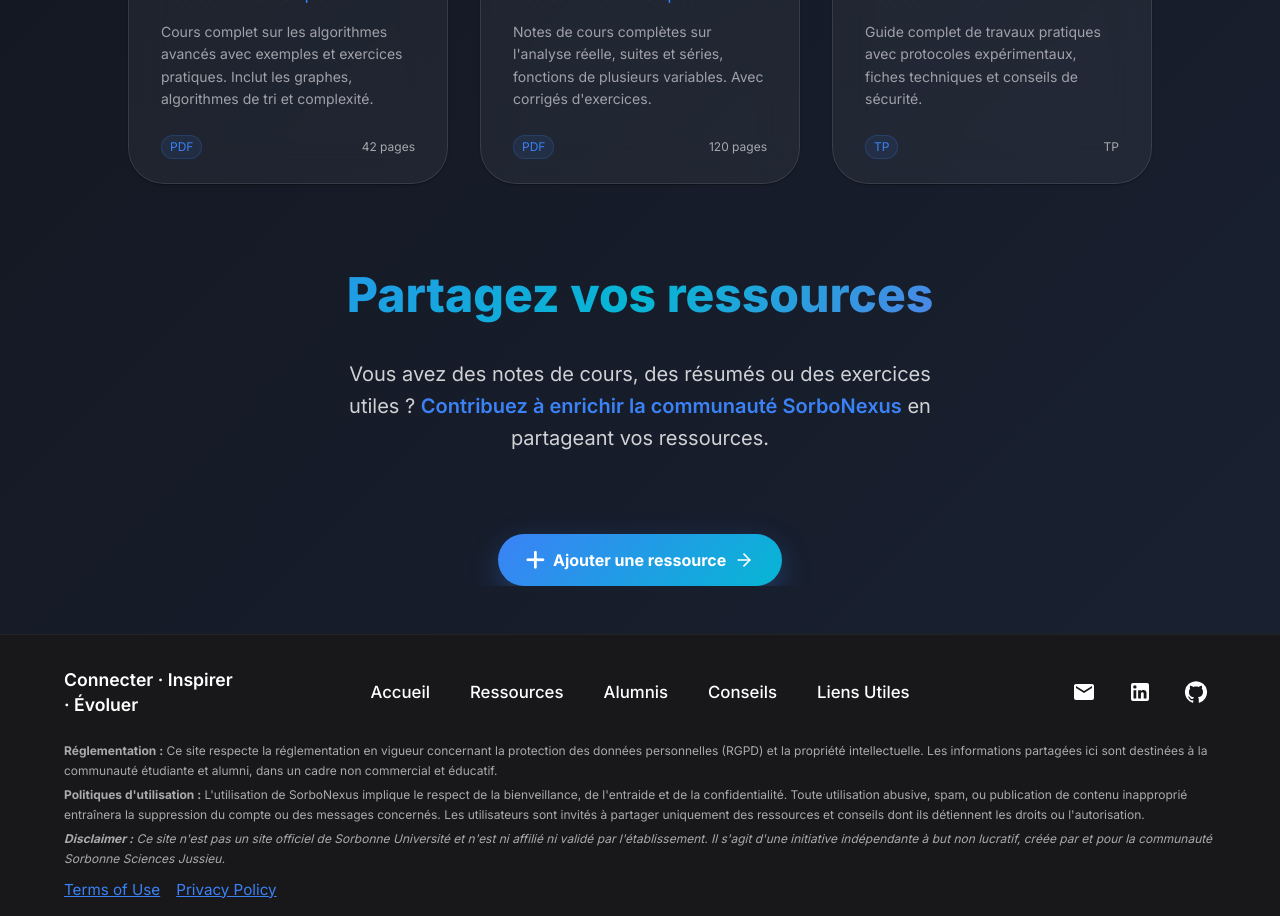
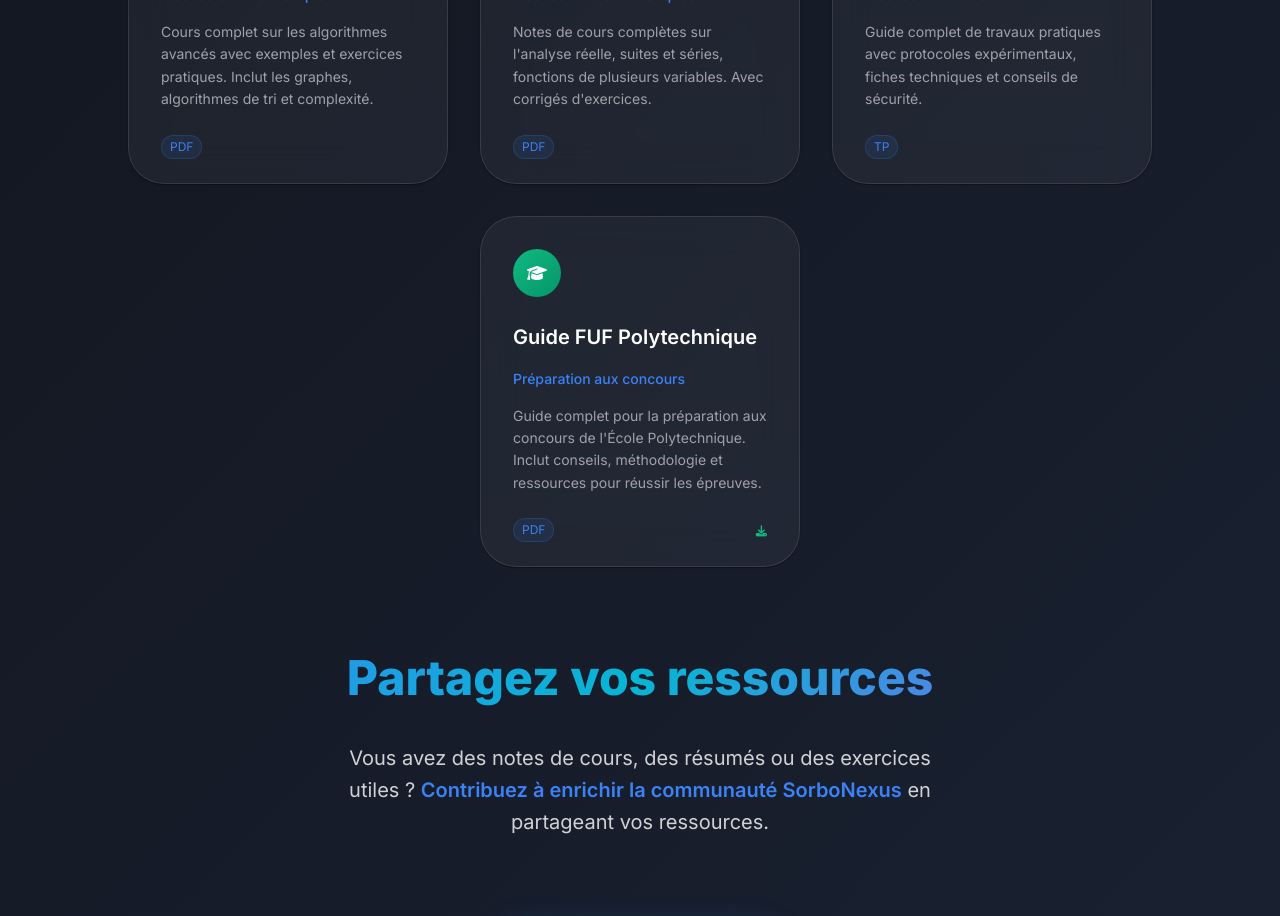
Before and after one commit to userdigitaldevil/SorboNexus, a React (Vite) app: page /ressources in a window 1280 px wide. Shown: the part 1140-2056 px from the top of the page. Built offline with nearby package versions, Linux system fonts and the light colour scheme.

Commit message:
feat: add Guide FUF Polytechnique PDF card and remove page numbers from resource cards

```diff
--- a/src/pages/Ressources.jsx
+++ b/src/pages/Ressources.jsx
@@ -95,6 +95,20 @@ export default function Ressources() {
       pages: "TP",
       category: "Physique",
       filter: "TD",
+    },
+    {
+      id: 4,
+      title: "Guide FUF Polytechnique",
+      subject: "Préparation aux concours",
+      description:
+        "Guide complet pour la préparation aux concours de l'École Polytechnique. Inclut conseils, méthodologie et ressources pour réussir les épreuves.",
+      icon: "fas fa-graduation-cap",
+      gradient: "linear-gradient(135deg, #10b981 0%, #059669 100%)",
+      type: "PDF",
+      pages: "85 pages",
+      category: "Autres",
+      filter: "Livres",
+      pdfUrl: "/pdfs/Guide_FUF.pdf",
     },
   ];
 
@@ -380,6 +394,11 @@ export default function Ressources() {
                   whileHover={{ scale: 1.02 }}
                 >
                   <Card
+                    onClick={() => {
+                      if (resource.pdfUrl) {
+                        window.open(resource.pdfUrl, "_blank");
+                      }
+                    }}
                     sx={{
                       height: "100%",
                       maxWidth: { xs: 280, md: 320 },
@@ -389,7 +408,7 @@ export default function Ressources() {
                       border: "1px solid rgba(255,255,255,0.1)",
                       borderRadius: 3,
                       transition: "all 0.3s ease",
-                      cursor: "pointer",
+                      cursor: resource.pdfUrl ? "pointer" : "default",
                       position: "relative",
                       overflow: "hidden",
                       "&:hover": {
@@ -494,15 +513,20 @@ export default function Ressources() {
                             height: { xs: "20px", md: "24px" },
                           }}
                         />
-                        <Typography
-                          variant="caption"
-                          sx={{
-                            color: "rgba(255, 255, 255, 0.6)",
-                            fontSize: { xs: "0.6rem", md: "0.75rem" },
-                          }}
-                        >
-                          {resource.pages}
-                        </Typography>
+                        {resource.pdfUrl && (
+                          <i
+                            className="fas fa-download"
+                            style={{
+                              color: "#10b981",
+                              fontSize: "0.7rem",
+                              cursor: "pointer",
+                            }}
+                            onClick={(e) => {
+                              e.stopPropagation();
+                              window.open(resource.pdfUrl, "_blank");
+                            }}
+                          />
+                        )}
                       </Box>
                     </CardContent>
                   </Card>
```
Also changed, not shown: 1 other file (tests, documents, lock files or other folders).
